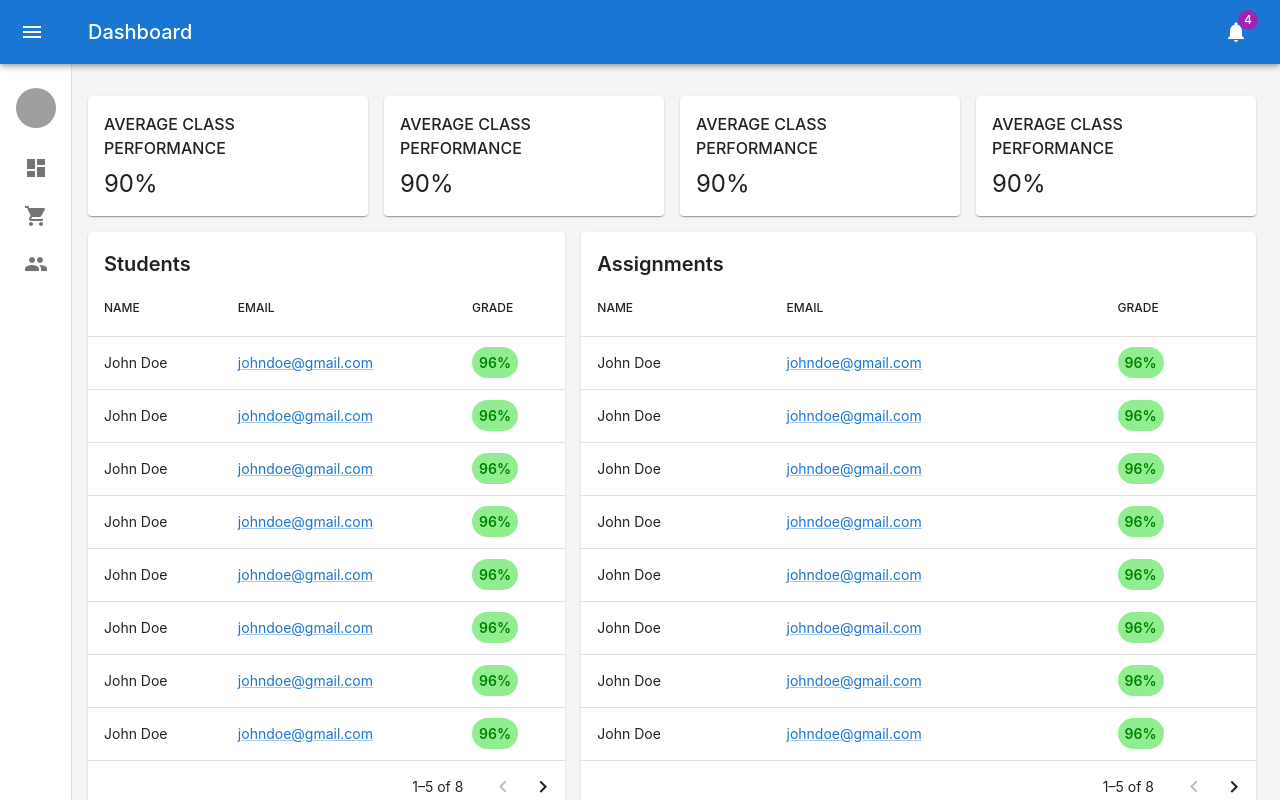
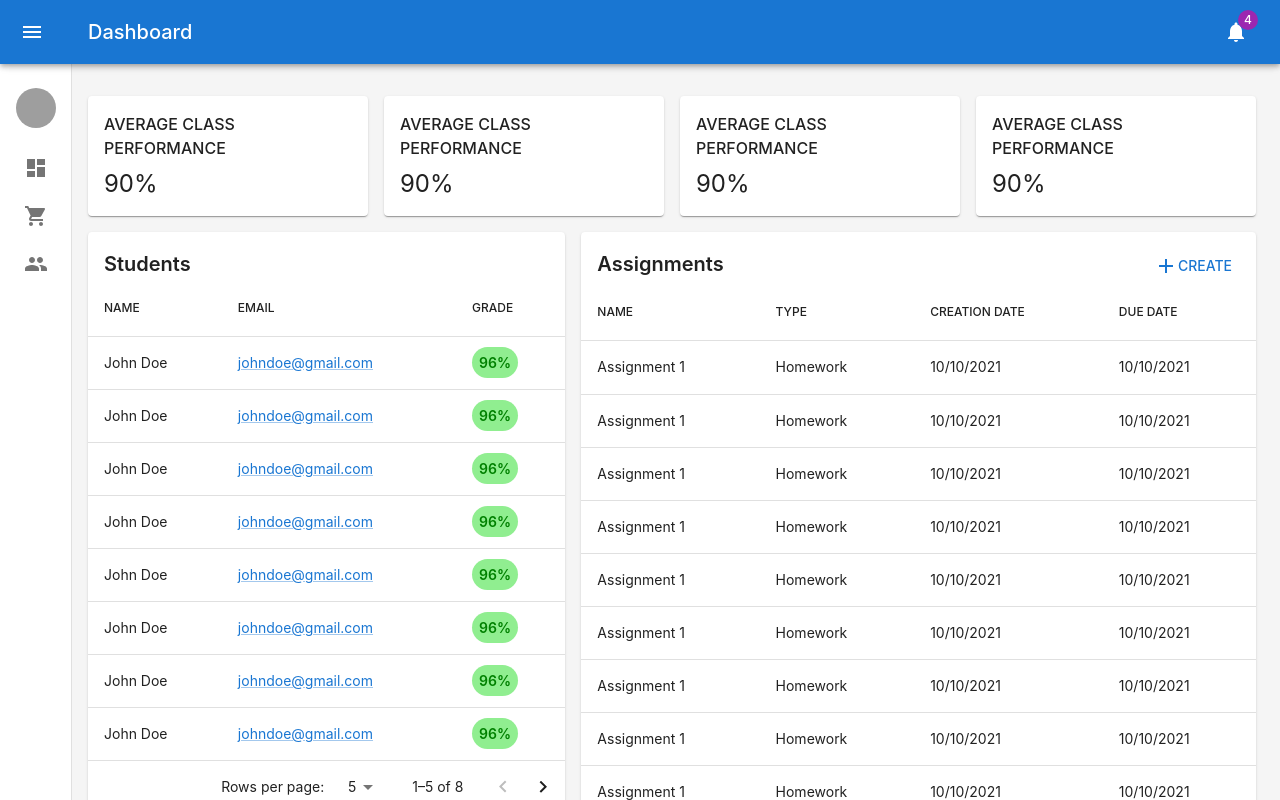
Before and after one commit to Bi1ku/SimplyGrades, a Next.js app: page /dashboard/classes/1 in a window 1280 px wide. Built offline with nearby package versions, Linux system fonts and the light colour scheme; grey boxes are pictures that could not be loaded.

Commit message:
classes ui

```diff
--- a/app/components/Table.tsx
+++ b/app/components/Table.tsx
@@ -10,6 +10,7 @@ import TableFooter from '@mui/material/TableFooter';
 import TableHead from '@mui/material/TableHead';
 import TableRow from '@mui/material/TableRow';
 import TablePagination from '@mui/material/TablePagination';
+import { Box } from '@mui/material';
 
 export default function Copyright({
   title,
@@ -21,7 +22,7 @@ export default function Copyright({
   rowsPerPage,
   rowsPerPageOptions = [],
 }: {
-  title: string;
+  title: string | React.ReactNode;
   keys: string[];
   children: React.ReactNode;
   count: number;
@@ -32,9 +33,15 @@ export default function Copyright({
 }) {
   return (
     <TableContainer component={Paper}>
-      <Typography sx={{ fontWeight: 600, px: 2, pt: 2 }} variant='h6'>
-        {title}
-      </Typography>
+      <Box>
+        {typeof title === 'string' ? (
+          <Typography sx={{ fontWeight: 600, px: 2, pt: 2 }} variant='h6'>
+            {title}
+          </Typography>
+        ) : (
+          title
+        )}
+      </Box>
       <Table>
         <TableHead>
           <TableRow>
--- a/app/dashboard/classes/[id]/page.tsx
+++ b/app/dashboard/classes/[id]/page.tsx
@@ -1,6 +1,5 @@
 'use client';
 
-import dynamic from 'next/dynamic';
 import Box from '@mui/material/Box';
 import Grid from '@mui/material/Grid';
 import Paper from '@mui/material/Paper';
@@ -9,6 +8,9 @@ import TableRow from '@mui/material/TableRow';
 import Typography from '@mui/material/Typography';
 import Link from '@mui/material/Link';
 import Table from '@/app/components/Table';
+import Button from '@mui/material/Button';
+import Stack from '@mui/material/Stack';
+import Add from '@mui/icons-material/Add';
 
 const students = [
   {
@@ -58,6 +60,72 @@ const students = [
     email: 'johndoe@gmail.com',
     id: 'c451bd0d-0327-46c6-adfc-42f57514c674',
     grade: 96,
+  },
+];
+
+const assignments = [
+  {
+    name: 'Assignment 1',
+    dueDate: '10/10/2021',
+    creationDate: '10/10/2021',
+    type: 'Homework',
+    id: 'c451bd0d-0327-46c6-adfc-42f57514c674',
+  },
+  {
+    name: 'Assignment 1',
+    dueDate: '10/10/2021',
+    creationDate: '10/10/2021',
+    type: 'Homework',
+    id: 'c451bd0d-0327-46c6-adfc-42f57514c674',
+  },
+  {
+    name: 'Assignment 1',
+    dueDate: '10/10/2021',
+    creationDate: '10/10/2021',
+    type: 'Homework',
+    id: 'c451bd0d-0327-46c6-adfc-42f57514c674',
+  },
+  {
+    name: 'Assignment 1',
+    dueDate: '10/10/2021',
+    creationDate: '10/10/2021',
+    type: 'Homework',
+    id: 'c451bd0d-0327-46c6-adfc-42f57514c674',
+  },
+  {
+    name: 'Assignment 1',
+    dueDate: '10/10/2021',
+    creationDate: '10/10/2021',
+    type: 'Homework',
+    id: 'c451bd0d-0327-46c6-adfc-42f57514c674',
+  },
+  {
+    name: 'Assignment 1',
+    dueDate: '10/10/2021',
+    creationDate: '10/10/2021',
+    type: 'Homework',
+    id: 'c451bd0d-0327-46c6-adfc-42f57514c674',
+  },
+  {
+    name: 'Assignment 1',
+    dueDate: '10/10/2021',
+    creationDate: '10/10/2021',
+    type: 'Homework',
+    id: 'c451bd0d-0327-46c6-adfc-42f57514c674',
+  },
+  {
+    name: 'Assignment 1',
+    dueDate: '10/10/2021',
+    creationDate: '10/10/2021',
+    type: 'Homework',
+    id: 'c451bd0d-0327-46c6-adfc-42f57514c674',
+  },
+  {
+    name: 'Assignment 1',
+    dueDate: '10/10/2021',
+    creationDate: '10/10/2021',
+    type: 'Homework',
+    id: 'c451bd0d-0327-46c6-adfc-42f57514c674',
   },
 ];
 
@@ -113,6 +181,7 @@ export default function ClassDetail({ params }: { params: { id: string } }) {
             onPageChange={() => ''}
             page={0}
             rowsPerPage={5}
+            rowsPerPageOptions={[5, 10, 15]}
           >
             {students.map((student) => (
               <TableRow key={student.id}>
@@ -140,32 +209,32 @@ export default function ClassDetail({ params }: { params: { id: string } }) {
         </Grid>
         <Grid item xs={7}>
           <Table
-            title='Assignments'
-            keys={['NAME', 'EMAIL', 'GRADE']}
-            count={students.length}
+            title={
+              <Stack flexDirection='row' sx={{ px: 2, pt: 2 }}>
+                <Typography sx={{ fontWeight: 600 }} variant='h6'>
+                  Assignments
+                </Typography>
+                <Button sx={{ ml: 'auto' }}>
+                  <Add /> Create
+                </Button>
+              </Stack>
+            }
+            keys={['NAME', 'TYPE', 'CREATION DATE', 'DUE DATE']}
+            count={assignments.length}
             onPageChange={() => ''}
             page={0}
             rowsPerPage={5}
+            rowsPerPageOptions={[5, 10, 15]}
           >
-            {students.map((student) => (
-              <TableRow key={student.id}>
-                <TableCell>{student.name}</TableCell>
+            {assignments.map((assignment) => (
+              <TableRow key={assignment.id}>
+                <TableCell>{assignment.name}</TableCell>
+                <TableCell>{assignment.type}</TableCell>
                 <TableCell>
-                  <Link href={`mailto:${student.email}`}>{student.email}</Link>
+                  {new Date(assignment.creationDate).toLocaleDateString()}
                 </TableCell>
                 <TableCell>
-                  <Box
-                    component='span'
-                    sx={{
-                      bgcolor: 'lightgreen',
-                      p: '7px',
-                      borderRadius: 4,
-                      color: 'green',
-                      fontWeight: 600,
-                    }}
-                  >
-                    {student.grade}%
-                  </Box>
+                  {new Date(assignment.dueDate).toLocaleDateString()}
                 </TableCell>
               </TableRow>
             ))}
--- a/app/dashboard/classes/page.tsx
+++ b/app/dashboard/classes/page.tsx
@@ -11,11 +11,11 @@ import Stack from '@mui/material/Stack';
 import Typography from '@mui/material/Typography';
 import { useRouter } from 'next/navigation';
 import SearchIcon from '@mui/icons-material/Search';
-import AddCircleOutlineIcon from '@mui/icons-material/AddCircleOutline';
 import InputBase from '@mui/material/InputBase';
 import DialogContentText from '@mui/material/DialogContentText';
 import React from 'react';
 import Modal from '@/app/components/Modal';
+import Add from '@mui/icons-material/Add';
 
 const classes = [
   {
@@ -186,7 +186,7 @@ export default function SignIn() {
             ml: 'auto',
           }}
         >
-          <AddCircleOutlineIcon sx={{ mr: '2px' }} /> CREATE
+          <Add sx={{ pr: '2px' }} /> CREATE
         </Button>
       </Stack>
       <Grid container spacing={2}>
```
